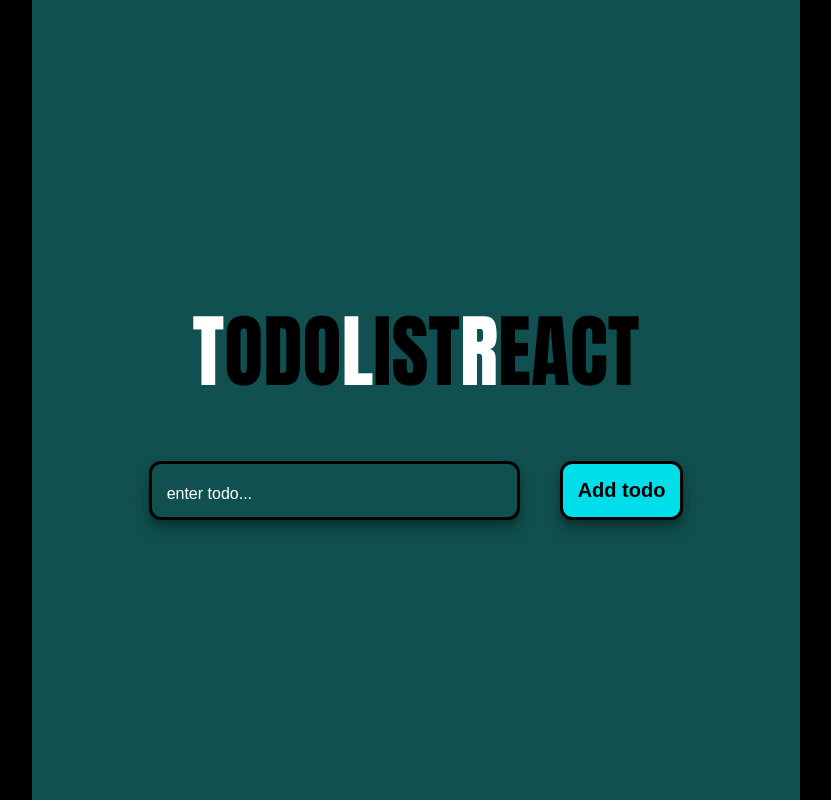
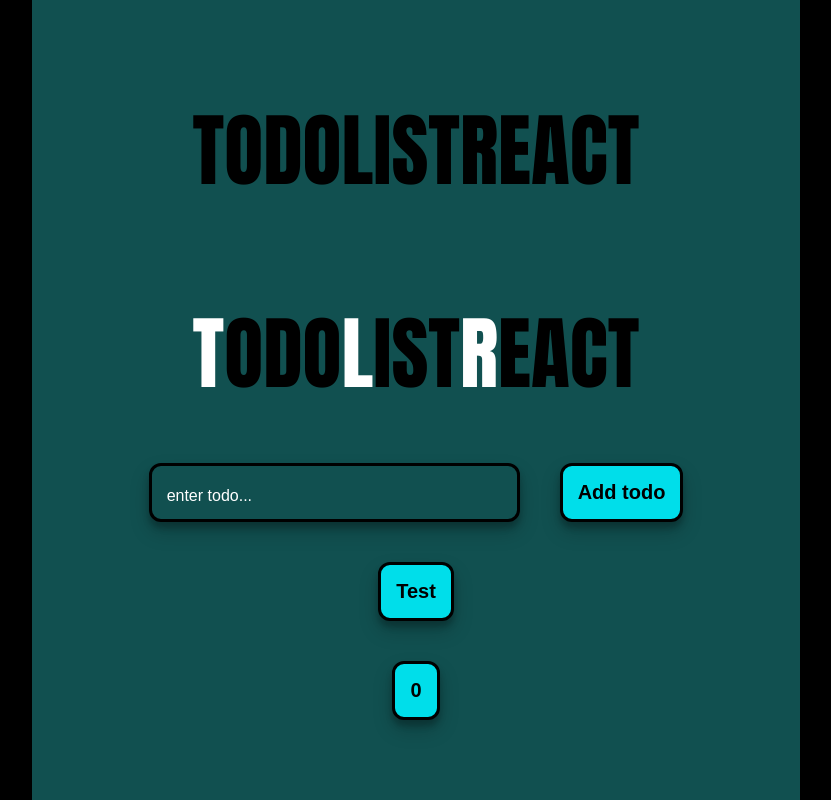
Before and after one commit to Aleksey6453/my-react-new, a React (Create React App) app: page / in a window 1280 px wide. Shown: the whole page, without its empty margins (224-1055 px from the left). Built offline with nearby package versions, Linux system fonts and the light colour scheme.

Commit message:
add last changes before slip

```diff
--- a/src/App.css
+++ b/src/App.css
@@ -26,6 +26,7 @@
   transition: all 1s;
   cursor: all-scroll;
   margin-top: 30px;
+  text-transform: uppercase;
 }
 
 .titleMy:hover {
--- a/src/App.js
+++ b/src/App.js
@@ -10,7 +10,21 @@ class App extends Component {
 
   state={
     todos: [],
-    curent_todo: ""
+    curent_todo: "",
+    title: "TodoListReact",
+    count: 0
+  }
+
+  countClick = () => {
+    this.setState({
+      count: this.state.count + 1
+    })
+  }
+
+  delTitle = () => {
+    this.setState({
+      title: " "
+    })
   }
 
   delTodo = (index) => {
@@ -57,6 +71,8 @@ class App extends Component {
       <div className="App">
         <div className="formNew">
 
+           <h1 className="titleMy">{this.state.title}</h1>
+
             <TodoComponent />
 
             <div className="flexRow">
@@ -78,8 +94,8 @@ class App extends Component {
       {this.state.todos.length === 0 ? " " :
       <ul className="listStyleTypeNone">{x}</ul> }
 
-
-
+         <button className="btnNew" onClick={this.delTitle}>Test</button>
+        <button onClick={this.countClick} className="btnNew">{this.state.count}</button>
         </div>
 
 
```
